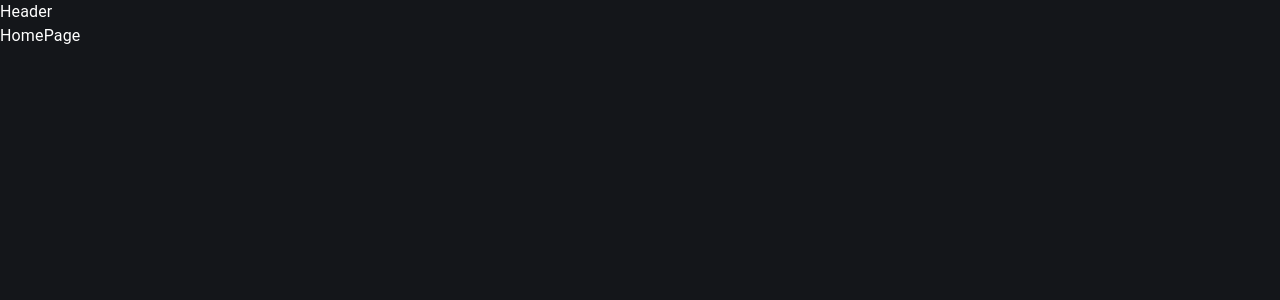
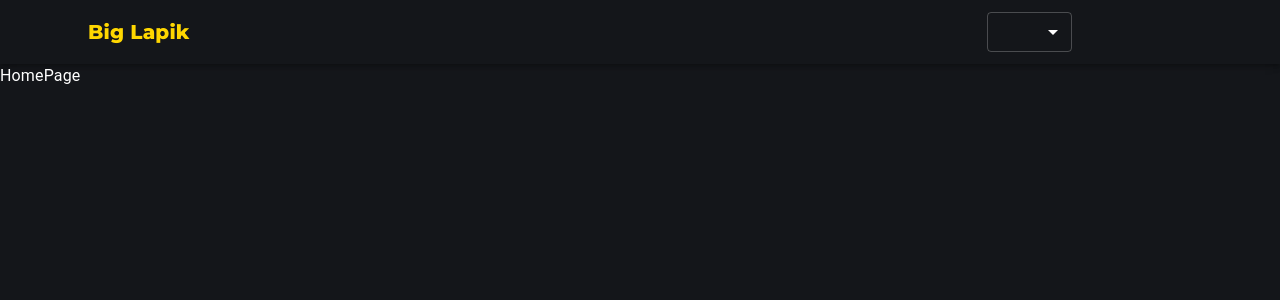
Before and after one commit to Unique-Character-Sequence/pet_crypto, a React (Create React App) app: page / in a window 1280 px wide. Shown: the top 300 px of the page. Built offline with nearby package versions, Linux system fonts and the light colour scheme.

Commit message:
[+] Header appbar

```diff
--- a/src/features/Header/Header.tsx
+++ b/src/features/Header/Header.tsx
@@ -1,8 +1,36 @@
-import React from 'react'
+import { AppBar, Container, Typography, Toolbar, Select, MenuItem } from '@mui/material';
+import biglapik from './big lapik.png'
+import { useNavigate } from 'react-router-dom'
+
+let textStyle = {
+  flex: 1,
+  color: 'gold',
+  fontFamily: 'Montserrat',
+  fontWeight: 'bold',
+  cursor: 'pointer'
+}
+
+let selectStyle = { width: 85, height: 40, marginRight: 15 }
+
 
 const Header = () => {
+  const navigate = useNavigate()
+
   return (
-    <div>Header</div>
+    <AppBar color="transparent" position='static'>
+      <Container>
+        <Toolbar>
+          {/* <img className="smallPic" src={biglapik} alt="" /> */}
+          <Typography onClick={() => navigate("/")} variant='h6' sx={textStyle}>Big Lapik</Typography>
+          <Select sx={selectStyle}>
+            <MenuItem value={"USD"}>USD</MenuItem>
+            <MenuItem value={"EUR"}>EUR</MenuItem>
+            <MenuItem value={"MDL"}>MDL</MenuItem>
+          </Select>
+        </Toolbar>
+      </Container>
+    </AppBar>
+
   )
 }
 
```
